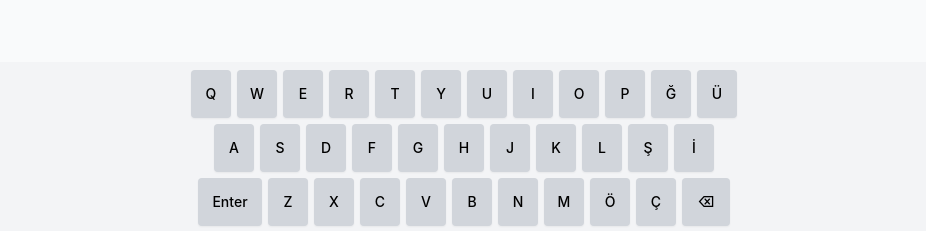
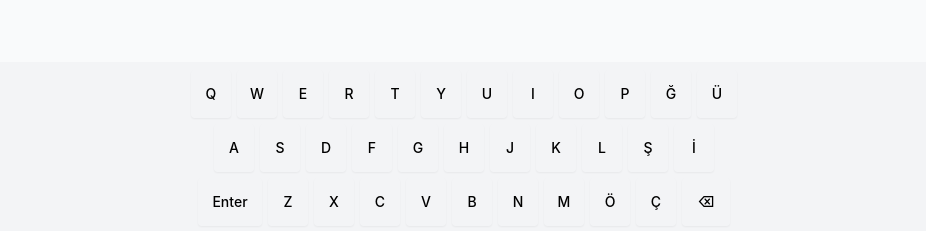
Before and after one commit to nonamexishere/Turkce-Octordle, a React (Create React App) app: page / in a window 1280 px wide. Shown: the part 566-797 px from the top of the page, without its empty margins (176-1102 px from the left). Built offline with nearby package versions, Linux system fonts and the light colour scheme; no server answers.

Commit message:
Update keyboard to show multiple statuses per key

```diff
--- a/src/components/Keyboard/Keyboard.js
+++ b/src/components/Keyboard/Keyboard.js
@@ -21,22 +21,41 @@ const Keyboard = () => {
     return () => window.removeEventListener('keydown', handleKeyDown);
   }, [handleKeyPress]);
 
-  const getKeyStyle = (key) => {
+  const getKeyStyles = (key) => {
     if (key === 'Enter' || key === '⌫') {
-      return 'bg-gray-300 hover:bg-gray-400';
+      return ['bg-gray-300 hover:bg-gray-400'];
     }
 
-    const status = usedLetters[key.toLowerCase()];
-    switch (status) {
-      case 'correct':
-        return 'bg-green-500 text-white hover:bg-green-600';
-      case 'present':
-        return 'bg-yellow-500 text-white hover:bg-yellow-600';
-      case 'wrong':
-        return 'bg-gray-600 text-white hover:bg-gray-700';
-      default:
-        return 'bg-gray-300 hover:bg-gray-400';
+    const letterStatuses = usedLetters[key.toLowerCase()];
+    if (!letterStatuses) {
+      return ['bg-gray-300 hover:bg-gray-400'];
     }
+
+    // Her kelime için durumu kontrol et
+    const styles = [];
+    const statusCount = {
+      correct: 0,
+      present: 0,
+      wrong: 0,
+      unused: 0
+    };
+
+    letterStatuses.forEach(status => {
+      statusCount[status] = (statusCount[status] || 0) + 1;
+    });
+
+    // Stil sınıflarını oluştur
+    if (statusCount.correct > 0) {
+      styles.push(`bg-green-500 flex-grow`);
+    }
+    if (statusCount.present > 0) {
+      styles.push(`bg-yellow-500 flex-grow`);
+    }
+    if (statusCount.wrong > 0 || statusCount.unused === letterStatuses.length) {
+      styles.push(`bg-gray-300 flex-grow`);
+    }
+
+    return styles;
   };
 
   if (gameStatus !== 'playing') return null;
@@ -46,7 +65,9 @@ const Keyboard = () => {
       <div className="max-w-2xl mx-auto space-y-1.5">
         {keyboardLayout.map((row, rowIndex) => (
           <div key={rowIndex} className="flex justify-center gap-1.5">
-            {row.map((key) => (
+            {row.map((key) => {
+              const styles = getKeyStyles(key);
+              return (
                 <button
                   key={key}
                   onClick={() => {
@@ -57,7 +78,6 @@ const Keyboard = () => {
                     }
                   }}
                   className={`
-                  ${getKeyStyle(key)}
                     ${key === 'Enter' ? 'w-16' : key === '⌫' ? 'w-12' : 'w-10'}
                     h-12
                     rounded
@@ -67,11 +87,21 @@ const Keyboard = () => {
                     shadow-sm
                     active:scale-95
                     focus:outline-none
+                    overflow-hidden
+                    relative
                   `}
                 >
+                  <div className="absolute inset-0 flex">
+                    {styles.map((style, index) => (
+                      <div key={index} className={style} />
+                    ))}
+                  </div>
+                  <span className="relative z-10 text-center w-full block">
                     {key}
+                  </span>
                 </button>
-            ))}
+              );
+            })}
           </div>
         ))}
       </div>
--- a/src/context/GameContext.js
+++ b/src/context/GameContext.js
@@ -198,34 +198,27 @@ export const GameProvider = ({ children }) => {
     }
   };
 
-  const updateUsedLetters = (guess, results) => {
-    const newUsedLetters = { ...usedLetters };
-    const letters = guess.split('');
+  const updateLetterStatuses = (guess, wordIndex, result) => {
+    setUsedLetters(prev => {
+      const newStatuses = { ...prev };
 
-    letters.forEach((letter) => {
-      let bestResult = 'wrong';
+      for (let i = 0; i < guess.length; i++) {
+        const letter = guess[i].toLowerCase();
+        if (!newStatuses[letter]) {
+          newStatuses[letter] = Array(8).fill('unused');
+        }
 
-      results.forEach((result) => {
-        const letterPositions = letters.map((l, i) => l === letter ? i : -1).filter(i => i !== -1);
+        if (result[i] === 'correct') {
+          newStatuses[letter][wordIndex] = 'correct';
+        } else if (result[i] === 'present' && newStatuses[letter][wordIndex] !== 'correct') {
+          newStatuses[letter][wordIndex] = 'present';
+        } else if (result[i] === 'wrong' && newStatuses[letter][wordIndex] !== 'correct' && newStatuses[letter][wordIndex] !== 'present') {
+          newStatuses[letter][wordIndex] = 'wrong';
+        }
+      }
 
-        letterPositions.forEach((pos) => {
-          const status = result[pos];
-          if (status === 'correct') {
-            bestResult = 'correct';
-          } else if (status === 'present' && bestResult !== 'correct') {
-            bestResult = 'present';
-          }
-        });
-      });
-
-      if (!newUsedLetters[letter] ||
-          (newUsedLetters[letter] === 'wrong' && bestResult !== 'wrong') ||
-          (newUsedLetters[letter] === 'present' && bestResult === 'correct')) {
-        newUsedLetters[letter] = bestResult;
-      }
+      return newStatuses;
     });
-
-    setUsedLetters(newUsedLetters);
   };
 
   const calculateScore = (newGuesses, newSolvedBoards) => {
@@ -267,7 +260,7 @@ export const GameProvider = ({ children }) => {
       const newGuesses = [...guesses, { word: guess, results }];
       setGuesses(newGuesses);
 
-      updateUsedLetters(guess, results);
+      updateLetterStatuses(guess, 0, results[0]);
 
       const newSolvedBoards = new Set(solvedBoards);
       results.forEach((result, index) => {
```
Lines whose indentation alone changed are shown as unchanged.
